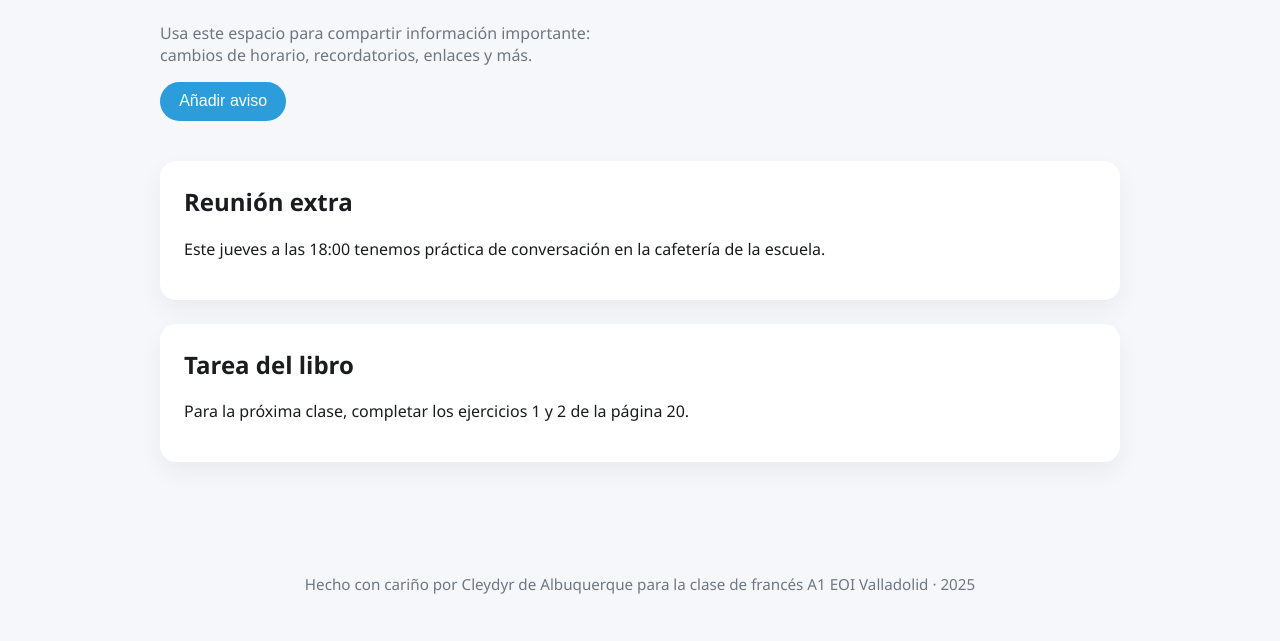
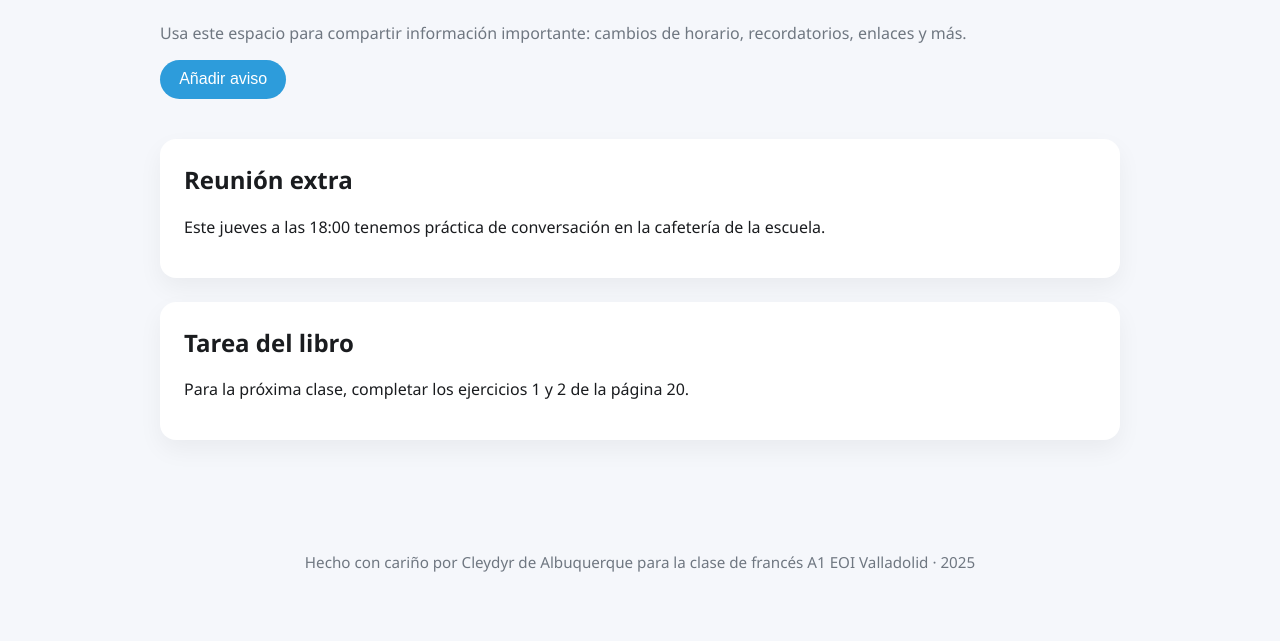
Before and after one commit to cleydyr/frances-eoi-2025-m, a plain HTML site: page avisos.html in a window 1280 px wide. Shown: the part 185-826 px from the top of the page. After the commit the page ends 804 px from the top, so only its background shows below. Drawn offline with Linux system fonts and the light colour scheme.

Commit message:
make the header a little wider

```diff
--- a/css/styles.css
+++ b/css/styles.css
@@ -178,7 +178,7 @@ a:focus {
 .page-header p {
   color: var(--muted);
   margin: 0;
-  max-width: 48ch;
+  max-width: 96ch;
 }
 
 .page-header .btn {
```
